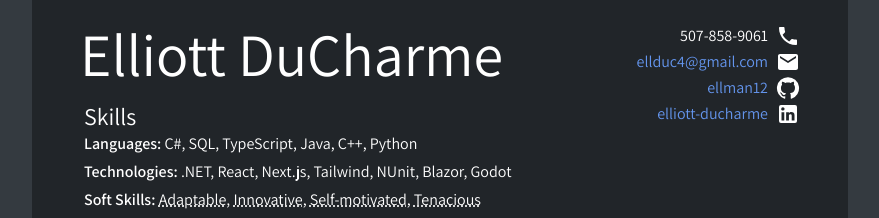
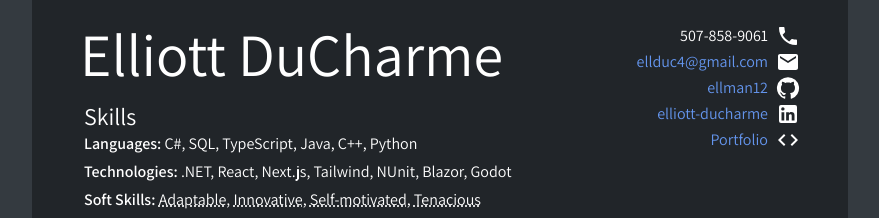
Before and after one commit to ellman12/Resume, a React (Vite) app: page / in a window 1280 px wide. Shown: the top 218 px of the page, without its empty margins (200-1079 px from the left). Built offline with nearby package versions, Linux system fonts and the light colour scheme.

Commit message:
Add link to Portfolio to top section

```diff
--- a/src/components/Sections/TopSection.tsx
+++ b/src/components/Sections/TopSection.tsx
@@ -1,5 +1,6 @@
 import Title from "../Title";
 import LinkWithIcon from "../LinkWithIcon.tsx";
+import CodeIcon from "@mui/icons-material/Code";
 import EmailIcon from "@mui/icons-material/Email";
 import GitHubIcon from "@mui/icons-material/GitHub";
 import LinkedInIcon from "@mui/icons-material/LinkedIn";
@@ -21,6 +22,7 @@ export default function TopSection() {
                 <LinkWithIcon href="mailto:ellduc4@gmail.com" icon={<EmailIcon/>}>ellduc4@gmail.com</LinkWithIcon>
                 <LinkWithIcon href="http://github.com/ellman12" icon={<GitHubIcon/>}>ellman12</LinkWithIcon>
                 <LinkWithIcon href="http://linkedin.com/in/elliott-ducharme" icon={<LinkedInIcon/>}>elliott-ducharme</LinkWithIcon>
+                <LinkWithIcon href="https://ellman12.github.io/Portfolio/" icon={<CodeIcon/>}>Portfolio</LinkWithIcon>
             </div>
         </div>
     );
```
